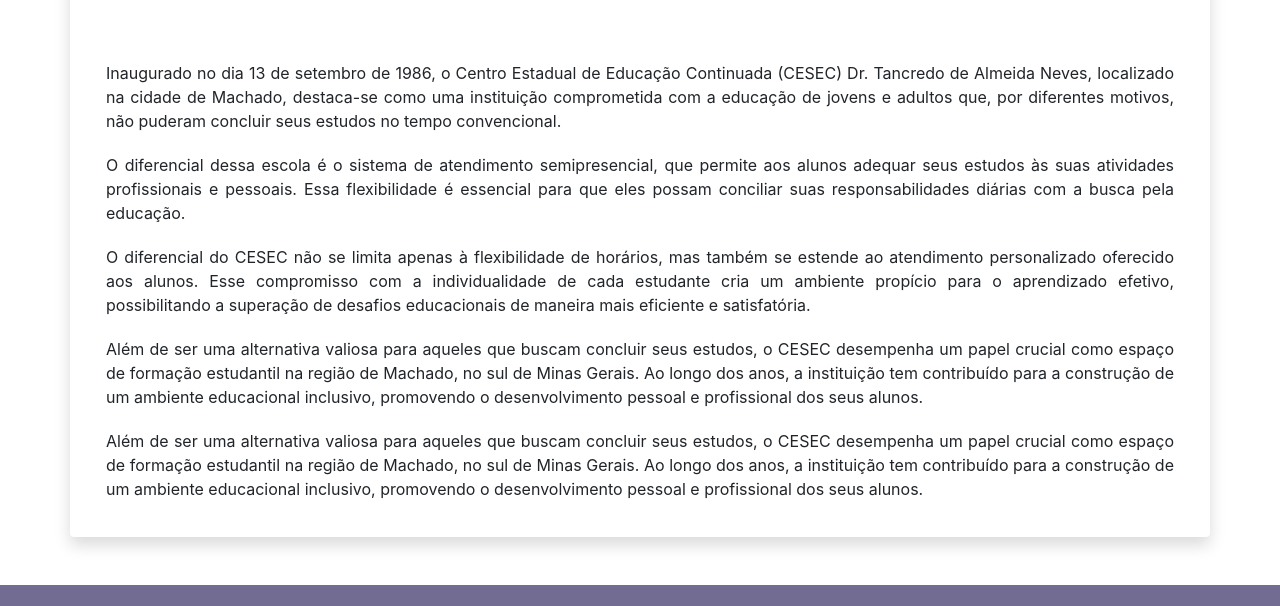
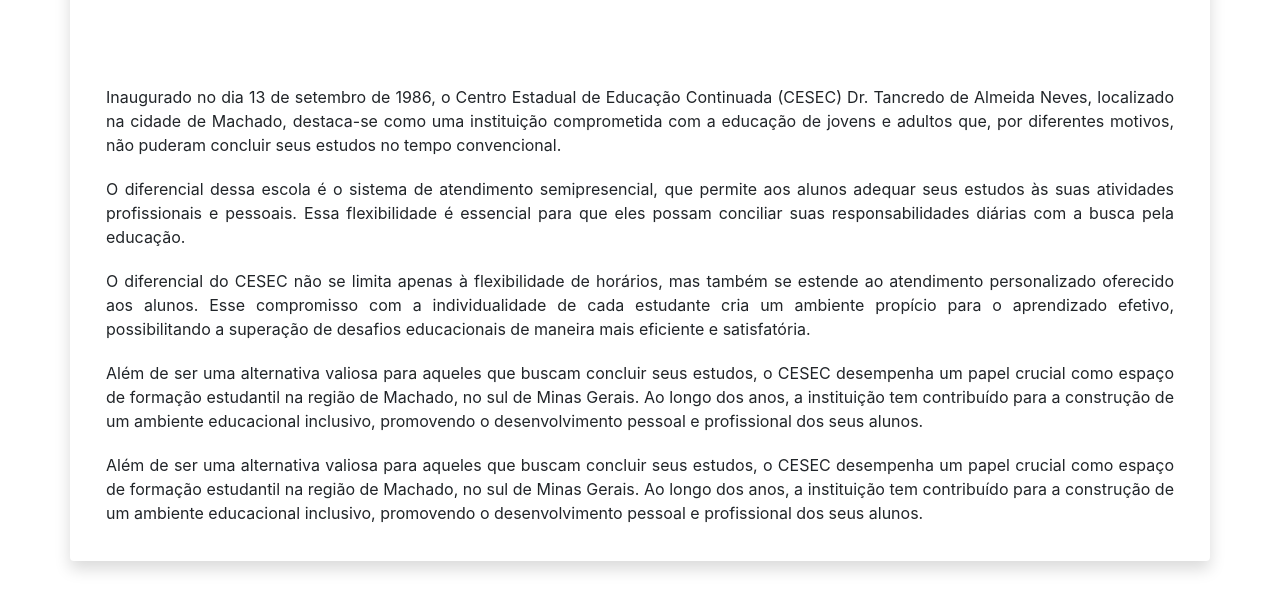
Before and after one commit to julianogregorio/siteCesec, a plain HTML site: page sobreNos.html in a window 1280 px wide. Shown: the part 255-861 px from the top of the page. Drawn offline with nearby package versions, Linux system fonts and the light colour scheme.

Commit message:
addMargem

```diff
--- a/sobreNos.html
+++ b/sobreNos.html
@@ -41,7 +41,7 @@
     </header>
 
 
-    <div class="container shadow p-3 mb-5 bg-white rounded">
+    <div class="container shadow p-3 mb-5 bg-white rounded mt-4">
         <article class="texto">
             <h1>A nossa história</h1>
             <p>
```
